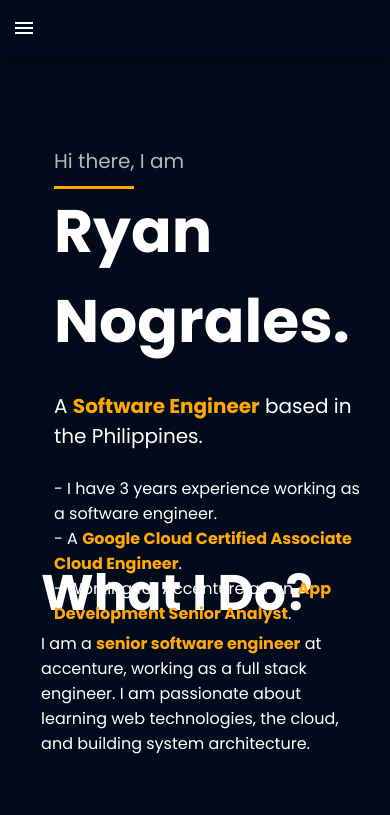
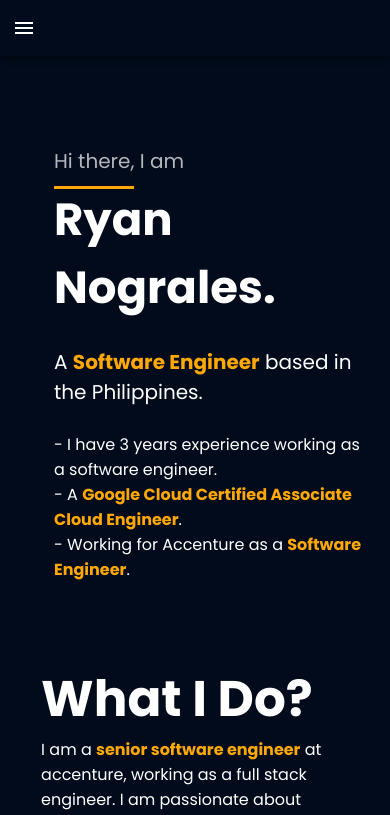
Before and after one commit to rbnograles/ryannograles-webfolio, a Next.js app: page / in a window 390 px wide. Shown: the top 815 px of the page. Built offline with nearby package versions, Linux system fonts and the light colour scheme.

Commit message:
adjust mobile view for overlapping text

```diff
--- a/components/Home.js
+++ b/components/Home.js
@@ -20,8 +20,7 @@ const Home = () => {
                 </span>
                 <br />
                 <span>
-                    - Working for Accenture as an{" "}
-                    <b>App Development Senior Analyst</b>.
+                    - Working for Accenture as a <b>Software Engineer</b>.
                 </span>
             </div>
             <div data-aos="fade-left" className="container-right">
@@ -29,8 +28,8 @@ const Home = () => {
                     src="/personWithLogos.png"
                     className="hero-image"
                     alt="Person with Logos"
-                    width="500px"
-                    height="500px"
+                    width={500}
+                    height={500}
                 />
             </div>
             <a id="scroll-btn"></a>
--- a/styles/globals.css
+++ b/styles/globals.css
@@ -40,6 +40,7 @@ nav .logo {
 }
 .container-relative {
   position: relative;
+  width: 100%;
 }
 .flex-row-container {
   display: flex;
@@ -231,41 +232,6 @@ a#scroll-btn:after {
   margin: 30px;
 }
 
-@media only screen and (max-width: 600px) {
-  .flex-row-container {
-    height: 100%;
-  }
-  a#scroll-btn {
-    display: none;
-  }
-  .d-flex {
-    flex-direction: column !important;
-  }
-}
-
-@media only screen and (max-width: 992px) {
-  .flex-row-container {
-    height: 100%;
-    padding-left: 30px;
-  }
-  .flex-row-container .container-left {
-    width: 100%;
-  }
-  .flex-row-container .container-right {
-    display: none;
-  }
-  a#scroll-btn {
-    display: none;
-  }
-  .d-flex {
-    flex-direction: column !important;
-  }
-  .intro-left {
-    min-width: 90%;
-  }
-}
-
-
 .wrapper{
   max-width: 1080px;
   margin: 50px auto;
@@ -369,6 +335,50 @@ a#scroll-btn:after {
 .row section .bottom a:hover{
   transform: scale(0.97);
 }
+
+@media only screen and (max-width:425px) {
+  .container-left h1 {
+    font-size: 45px !important;
+  }
+  .h-100 {
+    height: 100%;
+  }
+}
+
+@media only screen and (max-width: 600px) {
+  .flex-row-container {
+    height: 100%;
+  }
+  a#scroll-btn {
+    display: none;
+  }
+  .d-flex {
+    flex-direction: column !important;
+  }
+}
+
+@media only screen and (max-width: 992px) {
+  .flex-row-container {
+    height: 100%;
+    padding-left: 30px;
+  }
+  .flex-row-container .container-left {
+    width: 100%;
+  }
+  .flex-row-container .container-right {
+    display: none;
+  }
+  a#scroll-btn {
+    display: none;
+  }
+  .d-flex {
+    flex-direction: column !important;
+  }
+  .intro-left {
+    min-width: 90%;
+  }
+}
+
 @media(max-width: 790px){
   .wrapper .center-line{
     left: 40px;
@@ -386,6 +396,7 @@ a#scroll-btn:after {
     left: -60px;
   }
 }
+
 @media(max-width: 440px){
   .wrapper .center-line,
   .row section::before,
```
